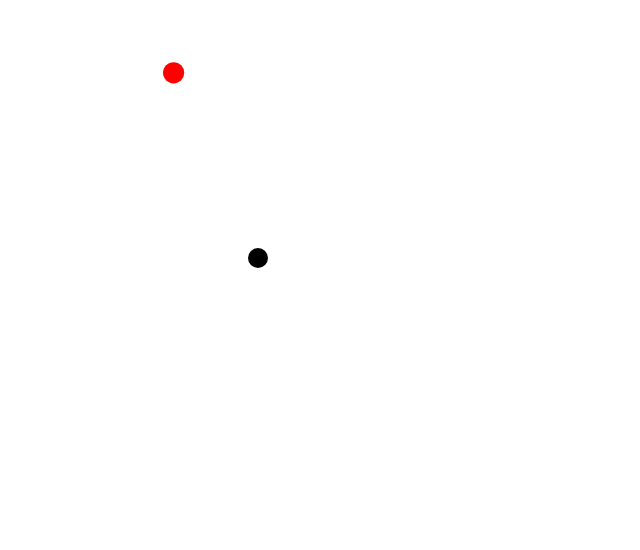
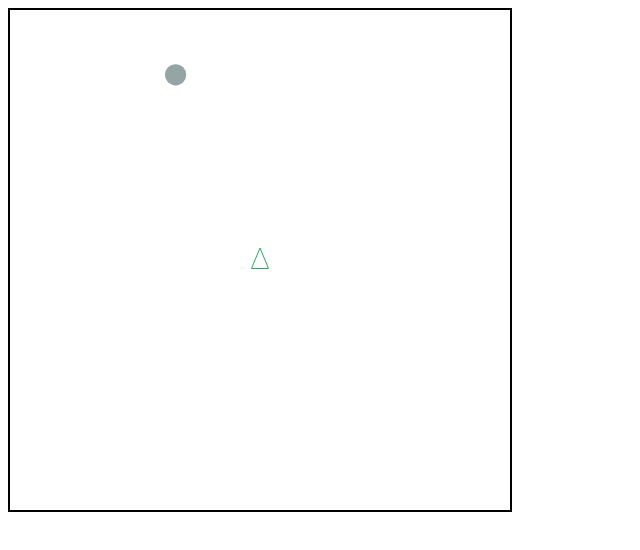
Before and after one commit to emmett/asteroids.js, a plain HTML site: page index.html in a window 1280 px wide. Shown: the whole page, without its empty margins (0-640 px from the left). Drawn offline with Linux system fonts and the light colour scheme.

Commit message:
Added Bullets and Corrected Collision Detection

```diff
--- a/asteroid.js
+++ b/asteroid.js
@@ -1,16 +1,16 @@
-(function(root) {
+(function (root) {
 	var Asteroids = root.Asteroids = (root.Asteroids || {});
 	var MovingObject = Asteroids.MovingObject;
 
-    var Asteroid = Asteroids.Asteroid = function(pos, vel, radius) {
-      var COLOR = "red";
+	var Asteroid = Asteroids.Asteroid = function (pos, vel, radius) {
+		var COLOR = "#95a5a6";
 		MovingObject.call(this, pos, vel, radius, COLOR);
 	};
 
 	Asteroid.inherits(MovingObject);
 
 
-    Asteroid.randomAsteroid = function(dimX,dimY){
+	Asteroid.randomAsteroid = function (dimX,dimY){
 		var test = Math.floor(Math.random()*4);
 		var pos;
 		if (test === 0) {
--- /dev/null
+++ b/bullet.js
@@ -0,0 +1,28 @@
+(function (root) {
+	var Asteroids = root.Asteroids = (root.Asteroids || {});
+	var MovingObject = Asteroids.MovingObject;
+
+	var Bullet = Asteroids.Bullet = function (pos, vel, radius) {
+		this.pos = pos;
+		this.vel = vel;
+		this.radius = radius;
+		this.color = 'rgb(128,128,0)'
+		return this;
+	};
+
+	Bullet.inherits(MovingObject);
+
+	Bullet.prototype.draw = function (ctx){
+		var pos = this.pos;
+		var rad = this.radius;
+
+		ctx.beginPath();
+		ctx.moveTo(pos[0] + rad * Math.sin(pos[0]), pos[1] + rad * Math.cos(pos[1]));
+		ctx.lineTo(pos[0], pos[1]);
+		ctx.closePath();
+		ctx.strokeStyle = 'rgb(128,0,0)';
+		ctx.lineWidth = 1;
+		ctx.stroke();
+	}
+
+}) (this);
--- a/game.js
+++ b/game.js
@@ -1,17 +1,18 @@
-(function(root) {
+(function (root) {
 	var Asteroids = root.Asteroids = (root.Asteroids || {});
 
-  var Game = Asteroids.Game = function(ctx) {
+	var Game = Asteroids.Game = function (ctx) {
 		this.ctx = ctx;
 		this.asteroids = this.addAsteroids(1);
 		this.ship = this.addShip();
+		this.bullets = [];
 	};
 
 	Game.FPS = 20;
 	Game.DIM_X = 500;
 	Game.DIM_Y = 500;
 
-  Game.prototype.addAsteroids = function(numAsteroids) {
+	Game.prototype.addAsteroids = function (numAsteroids) {
 		var arr = [];
 		for (var i = 0; i < numAsteroids ; i++){
 			arr.push(Asteroids.Asteroid.randomAsteroid(Game.DIM_X, Game.DIM_Y));
@@ -19,44 +20,61 @@
 		return arr;
 	};
 
-  Game.prototype.addShip = function() {
+	Game.prototype.addShip = function () {
 		var pos = [Game.DIM_X/2, Game.DIM_Y/2];
 		var vel = [0,0];
 		return new Asteroids.Ship(pos,vel, 10, "Black");
 	};
 
-  Game.prototype.draw = function() {
+	Game.prototype.draw = function () {
 		var ctx = this.ctx;
 		ctx.clearRect(0, 0, Game.DIM_X, Game.DIM_Y);
-    this.asteroids.forEach(function(asteroid) {
+		this.asteroids.forEach(function (asteroid) {
 			asteroid.draw(ctx);
+		});
+
+		this.bullets.forEach(function (bullet) {
+			bullet.draw(ctx);
 		});
 		this.ship.draw(ctx);
 	};
 
-  Game.prototype.move = function() {
-    this.asteroids.forEach(function(asteroid) {
+	Game.prototype.fireBullet = function (){
+		var that = this;
+		if (this.bullets.length < 30){
+			this.bullets.push(that.ship.fireBullet());
+		} else {
+			(this.removeBullet(1))
+		}
+	};
+
+	Game.prototype.move = function () {
+		this.asteroids.forEach(function (asteroid) {
 			asteroid.move();
 		});
 		this.ship.move();
+		this.bullets.forEach(function (bullet){
+			bullet.move();
+		});
 	};
 
-  Game.prototype.step = function() {
+	Game.prototype.step = function () {
 		this.move();
 		this.draw();
 		this.checkCollisions();
-    this.ship.decelerate();
+		this.ship.decelerate(1);
+		this.checkKeys();
 	};
 
-  Game.prototype.start = function() {
+	Game.prototype.start = function () {
 		var that = this;
 		this.clock = setInterval(that.step.bind(that), Game.FPS);
 	};
 
-  Game.prototype.checkCollisions = function() {
+	Game.prototype.checkCollisions = function () {
 		var that = this;
 
-    this.asteroids.forEach(function(asteroid) {
+		this.asteroids.forEach(function (asteroid) {
 			if (asteroid.isCollidedWith(that.ship)) {
 				that.stop();
 				alert("Game over!");
@@ -64,12 +82,32 @@
 		});
 	};
 
-  Game.prototype.stop = function() {
+	Game.prototype.stop = function () {
 		clearInterval(this.clock);
 	};
 
-  Game.prototype.bindKeyHandlers = function(){
+	Game.prototype.checkKeys = function(){
 
+		if (key.isPressed('w')) {
+			this.ship.power();
+		}
+
+		if (key.isPressed('a')) {
+			this.ship.rotate( Math.PI / 30);
+		}
+
+		if (key.isPressed('s')) {
+			this.ship.decelerate(10);
+		}
+
+		if (key.isPressed('d')) {
+			this.ship.rotate( - Math.PI/ 30);
+		}
+
+
+		if (key.isPressed('m')) {
+			this.fireBullet();
+		}
 	};
 
 
--- a/index.html
+++ b/index.html
@@ -5,12 +5,13 @@
 	<script src="keymaster.js"></script>
 	<script src="movingObjects.js"></script>
 	<script src="asteroid.js"></script>
+	<script src="bullet.js"></script>
 	<script src="ship.js"></script>
 	<script src="game.js"></script>
 
 </head>
 <body>
-  <canvas width="500" height= "500" ></canvas>
+	<canvas width="500" height= "500" style="border:2px solid #000000; fill: solid #2c3e50" ></canvas>
 
 
 	<script>
@@ -19,10 +20,7 @@
 	var g = new Asteroids.Game(ctx);
 	g.start();
 
-  key('w', function () { g.ship.power(-1)});
-  key('a', function () { g.ship.rotate(- Math.PI / 6)});
-  key('s', function () { g.ship.power(1)});
-  key('d', function () { g.ship.rotate( Math.PI / 6)});
+
 	</script>
 </body>
 </html>
--- a/movingObjects.js
+++ b/movingObjects.js
@@ -1,21 +1,21 @@
-(function(root) {
+(function (root) {
 	var Asteroids = root.Asteroids = (root.Asteroids || {});
 
-    var MovingObject = Asteroids.MovingObject = function(pos, vel, radius, color) {
+	var MovingObject = Asteroids.MovingObject = function (pos, vel, radius, color) {
 		this.pos = pos;
 		this.vel = vel;
 		this.radius = radius;
 		this.color = color;
 	}
 
-    Function.prototype.inherits = function(superclass){
+	Function.prototype.inherits = function (superclass){
 		function Surrogate() {}
 		Surrogate.prototype = superclass.prototype;
 		this.prototype = new Surrogate();
 	};
 
 
-    MovingObject.prototype.draw = function(ctx) {
+	MovingObject.prototype.draw = function (ctx) {
 		ctx.fillStyle = this.color;
 		ctx.beginPath();
 
@@ -30,15 +30,17 @@
 		ctx.fill();
 	}
 
-    MovingObject.prototype.isCollidedWith = function(otherObject){
-     var x = (this.pos[0] - otherObject.pos[0]);
-     var y = (this.pos[1] - otherObject.pos[1]);
+	MovingObject.prototype.isCollidedWith = function (otherObject){
+		var x = (this.pos[0] - otherObject.pos[1]);
+		var y = (this.pos[1] - otherObject.pos[0]);
 		distance = Math.sqrt (x * x + y * y);
 
 		return (distance < (this.radius + otherObject.radius));
 	}
 
-    MovingObject.prototype.move = function() {
+	MovingObject.prototype.move = function () {
+
+
 		this.pos[0] += this.vel[0];
 		this.pos[1] += this.vel[1];
 
--- a/ship.js
+++ b/ship.js
@@ -1,29 +1,79 @@
-(function(root) {
+(function (root) {
 	var Asteroids = root.Asteroids = (root.Asteroids || {});
 	var MovingObject = Asteroids.MovingObject;
 
-    var Ship = Asteroids.Ship = function(pos, vel, radius) {
+	var maxV = 30;
+
+	var Ship = Asteroids.Ship = function (pos, vel, radius) {
 		var COLOR = "black";
-      this.heading = 0;
-      this.thrust = 0;
+		this.heading = Math.PI;
 		MovingObject.call(this, pos, vel, radius, COLOR);
 	};
 
 	Ship.inherits(MovingObject);
 
-    Ship.prototype.rotate = function(rad){
+	Ship.prototype.rotate = function (rad){
 		this.heading += rad;
 	};
 
-    Ship.prototype.power = function(impulse){
-      this.thrust = impulse;
-      this.vel[0] += this.thrust * Math.cos(this.heading);
-      this.vel[1] += this.thrust * Math.sin(this.heading);
+	Ship.prototype.draw = function  (ctx){
+		var pos = this.pos;
+		var ang = this.heading;
+		var pi = Math.PI;
+		var leftVert = ang + (2.25 / 3) * pi;
+		var rightVert = ang + (3.75 / 3) * pi;
+		var rad = this.radius * 1.2;
+
+
+		ctx.beginPath();
+		ctx.moveTo(pos[1] + rad * Math.sin(ang), pos[0] + rad * Math.cos(ang));
+		ctx.lineTo(pos[1] + rad * Math.sin(leftVert), pos[0] + rad * Math.cos(leftVert));
+		ctx.lineTo(pos[1] + rad * Math.sin(rightVert), pos[0] + rad * Math.cos(rightVert));
+		ctx.closePath();
+		ctx.strokeStyle = '#27ae60';
+		ctx.lineWidth = 1;
+		ctx.stroke();
+
 	};
 
-    Ship.prototype.decelerate = function(){
-      this.vel[0] = this.vel[0] * .97;
-      this.vel[1] = this.vel[1] * .97;
+	Ship.prototype.power = function(){
+
+		this.vel[0] += 1 * Math.cos(this.heading);
+		this.vel[1] += 1 * Math.sin(this.heading);
+
+		if (this.vel[1] > maxV){
+			this.vel[1] = maxV;
+		}
+
+		if (this.vel[1] < -maxV){
+			this.vel[1] = -maxV;
+		}
+
+		if (this.vel[0] < -maxV){
+			this.vel[0] = -maxV;
+		}
+
+		if (this.vel[0] > maxV){
+			this.vel[0] = maxV;
+		}
 	};
 
+	Ship.prototype.decelerate = function (num){
+		this.vel[0] = this.vel[0] * (100 - num) / 100 ;
+		this.vel[1] = this.vel[1] * (100 - num) / 100 ;
+	};
+
+	Ship.prototype.fireBullet = function() {
+		var pos = this.pos;
+		var rad = this.radius;
+		var ang = this.heading;
+		var origin = [pos[1] + rad * Math.sin(ang), pos[0] + rad * Math.cos(ang)]
+		var bulletVel = [];
+
+		bulletVel[1] = 10 *  Math.cos(ang) + this.vel[0];
+		bulletVel[0] = 10 *  Math.sin(ang) + this.vel[1];
+
+		return new Asteroids.Bullet(origin, bulletVel, 5);
+	}
+
 }) (this);
```
Also changed, not shown: background.js (added, +7 -0 lines). Lines whose indentation alone changed are shown as unchanged.
